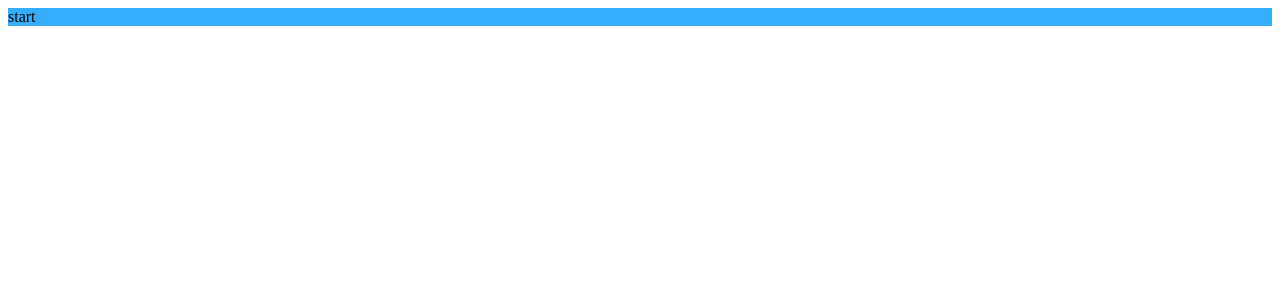
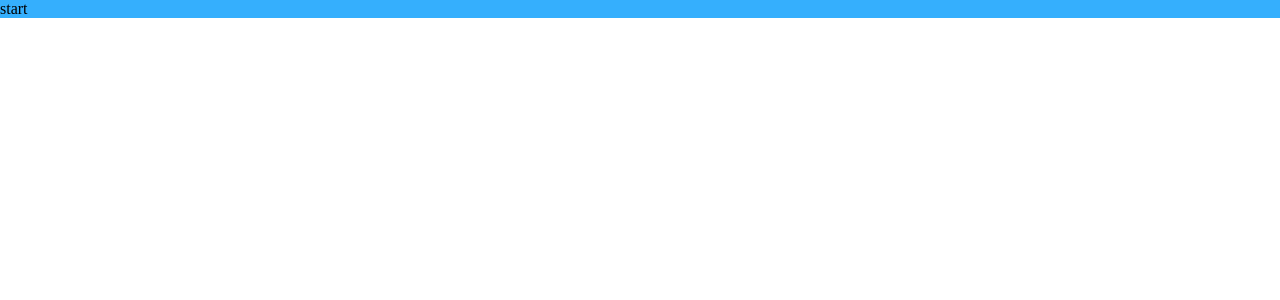
Before and after one commit to bojun1995/otools-v3, a Vue app: page /#/ in a window 1280 px wide. Shown: the top 300 px of the page. Built offline with nearby package versions, Linux system fonts and the light colour scheme.

Commit message:
'【修改】SCSS变量'

```diff
--- a/src/App.vue
+++ b/src/App.vue
@@ -2,5 +2,5 @@
   <router-view/>
 </template>
 
-<style lang="scss" rel="stylesheet/scss" type="text/scss" scoped>
+<style lang="scss" rel="stylesheet/scss" type="text/scss">
 </style>
--- a/src/main.js
+++ b/src/main.js
@@ -3,4 +3,7 @@ import App from './App.vue'
 import router from './router'
 import store from './store'
 
+//scss
+import './styles/base.scss'
+
 createApp(App).use(store).use(router).mount('#app')
--- a/src/styles/base.scss
+++ b/src/styles/base.scss
@@ -1 +1,7 @@
-$blue: #35AFFD;
+html,
+body,
+#app {
+	height: 100%;
+	margin: 0;
+	padding: 0;
+}
--- /dev/null
+++ b/src/styles/variable.scss
@@ -0,0 +1 @@
+$blue: #35AFFD;
--- a/vue.config.js
+++ b/vue.config.js
@@ -3,6 +3,7 @@ module.exports = {
     loaderOptions: {
       sass: {
         prependData: `@import "./src/styles/base.scss";`,
+        prependData: `@import "./src/styles/variable.scss";`,
       },
     },
   },
```
